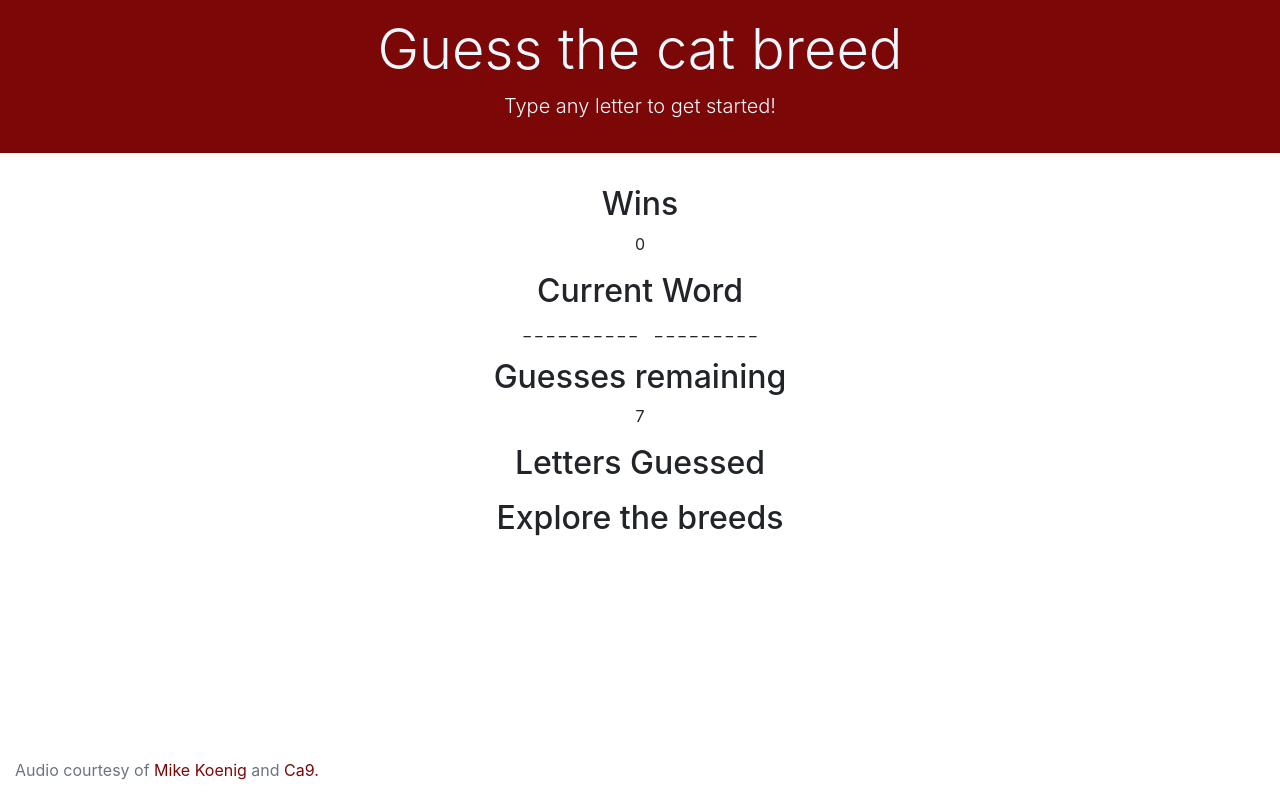
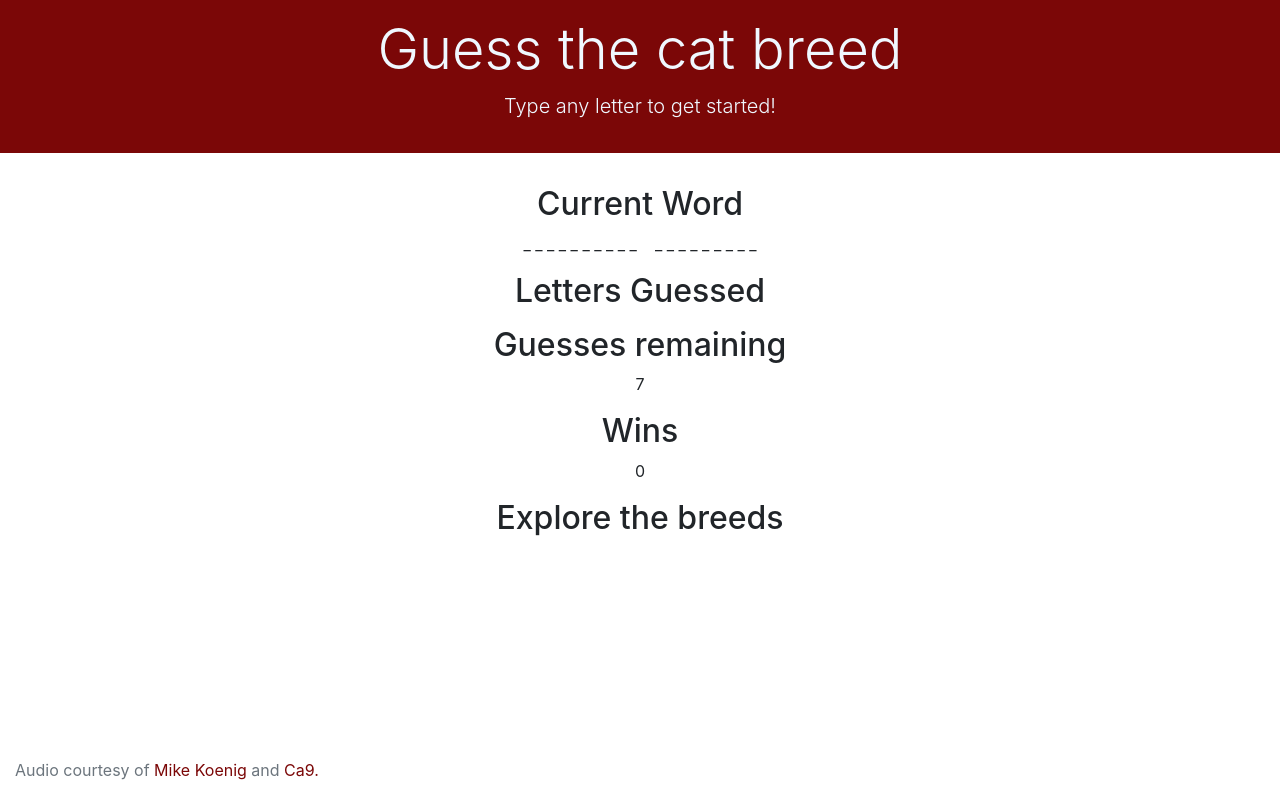
Before and after one commit to kanikas01/Word-Guess-Game, a plain HTML site: page index.html in a window 1280 px wide. Drawn offline with nearby package versions, Linux system fonts and the light colour scheme.

Commit message:
Add/change div id names

```diff
--- a/assets/javascript/game-object.js
+++ b/assets/javascript/game-object.js
@@ -11,7 +11,7 @@ var guessesRemainingPara = document.getElementById("guesses-remaining");
 var lettersGuessedPara = document.getElementById("letters-guessed");
 var h1 = document.getElementById("h1");
 var gamePrompt = document.getElementById("game-prompt");
-var catInfoDiv = document.getElementById("cat-info");
+var catInfoDiv = document.getElementById("cat-info-div");
 var h2CatInfo = document.getElementById("h2-cat-info");
 
 // Create array to hold our cat breeds
--- a/index.html
+++ b/index.html
@@ -21,28 +21,29 @@
   </div>
 
   <main id="main-container">
-    <div class="container text-center">
-      <div>
+    <div class="container inner-container text-center">
+
+      <div id="current-word-div">
+        <h2>Current Word</h2>
+        <p id="current-word"></p>
+      </div>
+
+      <div id="letters-guessed-div">
+        <h2>Letters Guessed</h2>
+        <p id="letters-guessed"></p>
+      </div>
+
+      <div id="guesses-remaining-div">
+        <h2>Guesses remaining</h2>
+        <p id="guesses-remaining"></p>
+      </div>
+
+      <div id="wins-div">
         <h2>Wins</h2>
         <p id="wins">0</p>
       </div>
 
-      <div>
-        <h2>Current Word</h2>
-        <p id="current-word"></p>
-      </div>
-
-      <div>
-        <h2>Guesses remaining</h2>
-        <p id="guesses-remaining"></p>
-      </div>
-
-      <div>
-        <h2>Letters Guessed</h2>
-        <p id="letters-guessed"></p>
-      </div>
-
-      <div id="cat-info">
+      <div id="cat-info-div">
         <h2 id='h2-cat-info'>Explore the breeds</h2>
       </div>
     </div>
```
